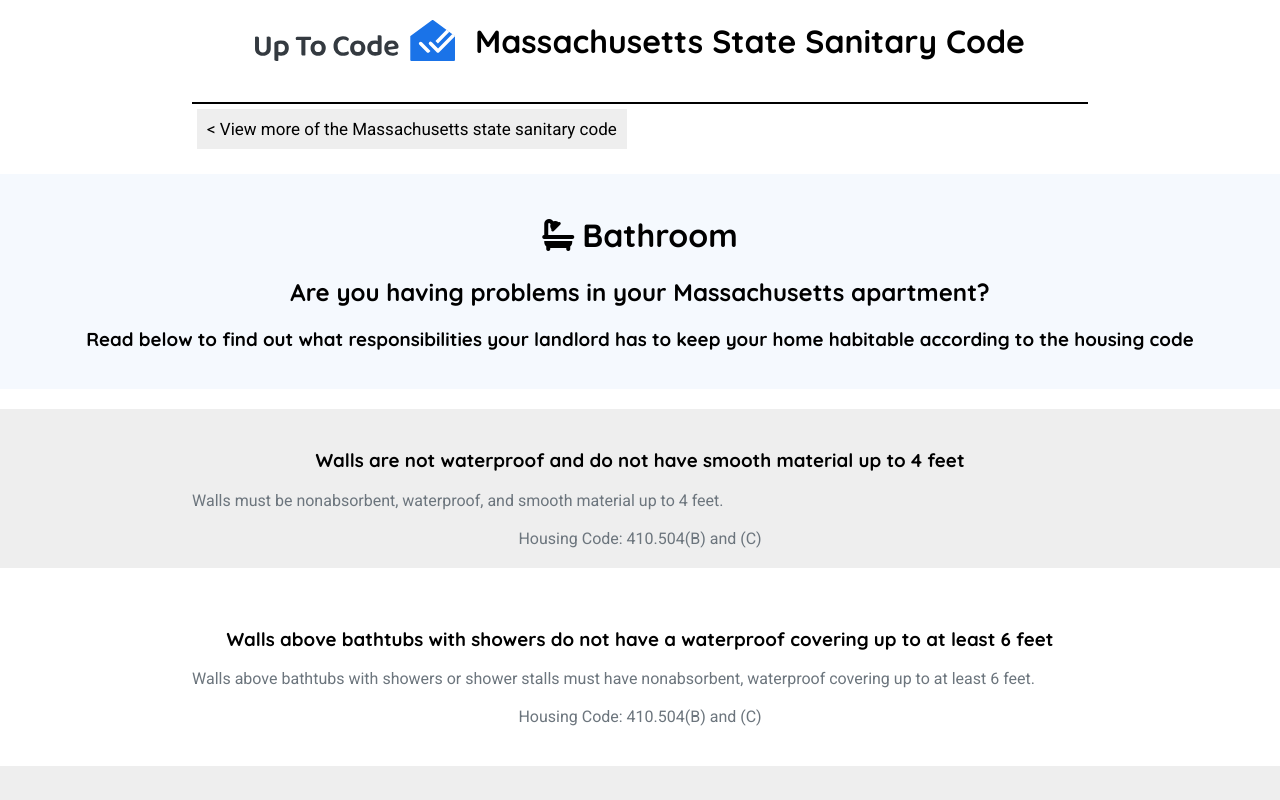
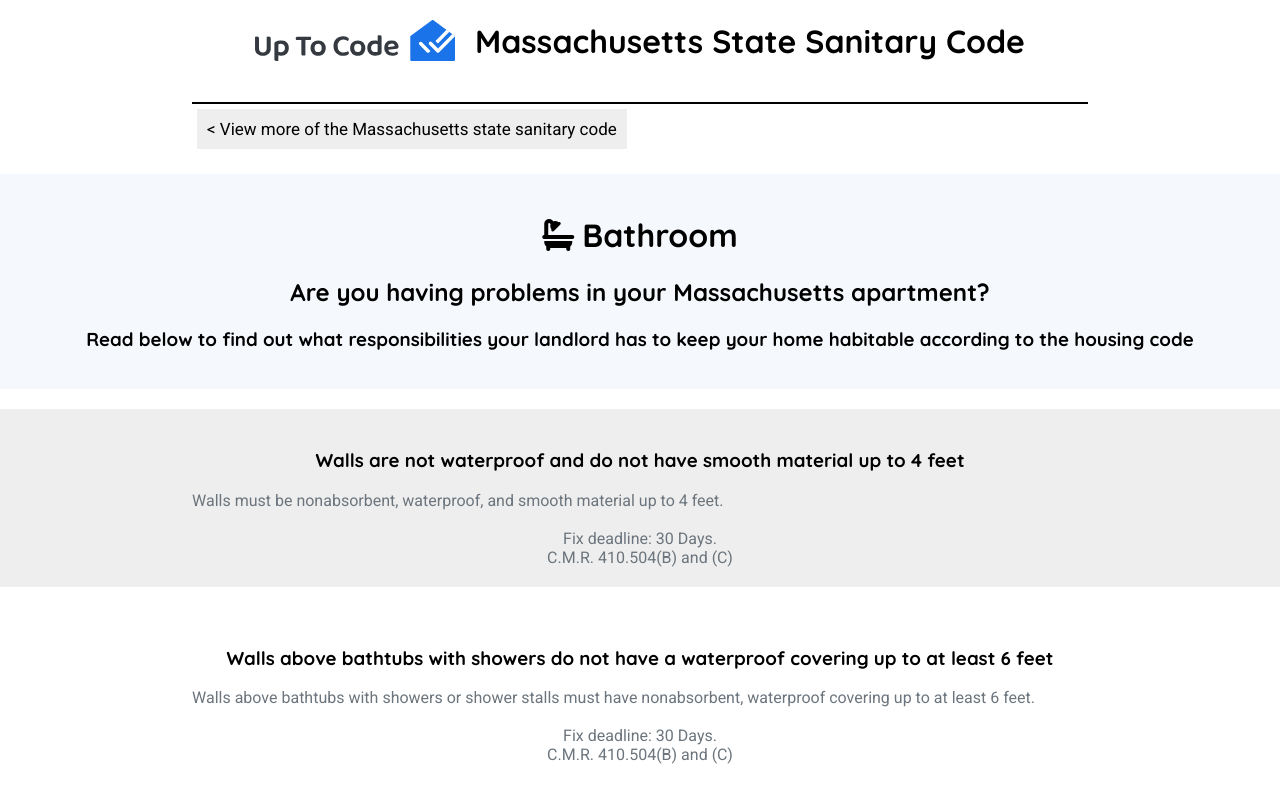
Before and after one commit to nonprofittechy/housing-code-static-site, a React (Create React App) app: page /category/Bathroom in a window 1280 px wide. Shown: the top 800 px of the page. Built offline with nearby package versions, Linux system fonts and the light colour scheme.

Commit message:
mark the deadline of 24 hours, change to C.M.R.

```diff
--- a/src/CategoryPage.js
+++ b/src/CategoryPage.js
@@ -52,9 +52,17 @@ const CategoryPage = () => {
 				return <div key={index} className={'section'} style={{backgroundColor: isEven ? '#EEEEEE' : "white"}}>
 					<div style={{width: '70%', margin: '0 auto'}}>
 						<h3>{description}</h3>
-						<div style={{textAlign: 'left'}}>{checklist[relevantChecklistIndices[index]][translations[languageCode]["helpColumn"]]}</div>
-						<div>&nbsp;</div>
-						<div>Housing Code: {checklist[relevantChecklistIndices[index]][8]}</div>
+						<div style={{textAlign: 'left'}}>
+							{checklist[relevantChecklistIndices[index]][translations[languageCode]["helpColumn"]]}</div>
+						<br/>
+						<div>
+							{
+								checklist[relevantChecklistIndices[index]][1].indexOf("24") !== -1 ?
+									<mark>Fix deadline: {checklist[relevantChecklistIndices[index]][1]}</mark>
+									:<span>Fix deadline: {checklist[relevantChecklistIndices[index]][1]}</span>
+							}.
+						</div>
+						<div>C.M.R. {checklist[relevantChecklistIndices[index]][8]}</div>
 					</div>
 				</div>;
 		})}
```
